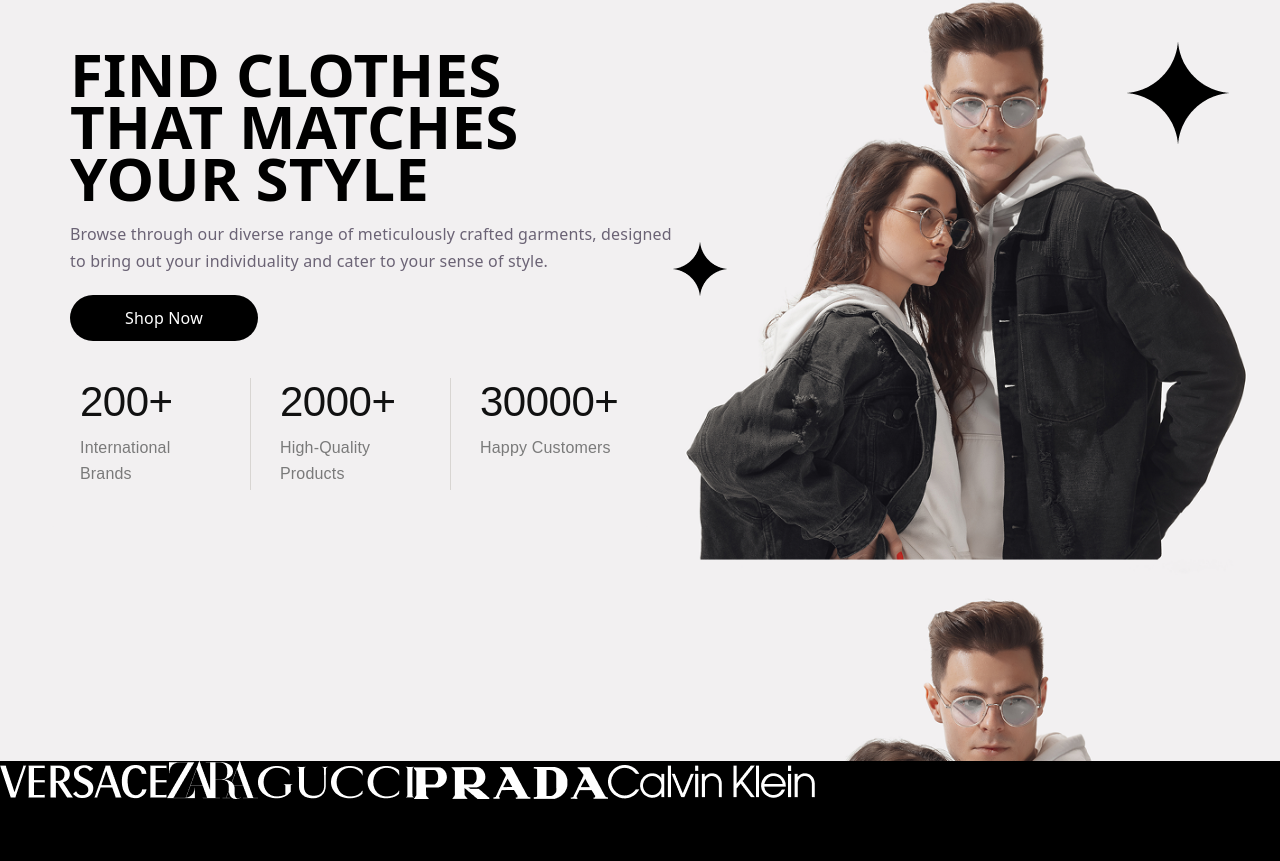
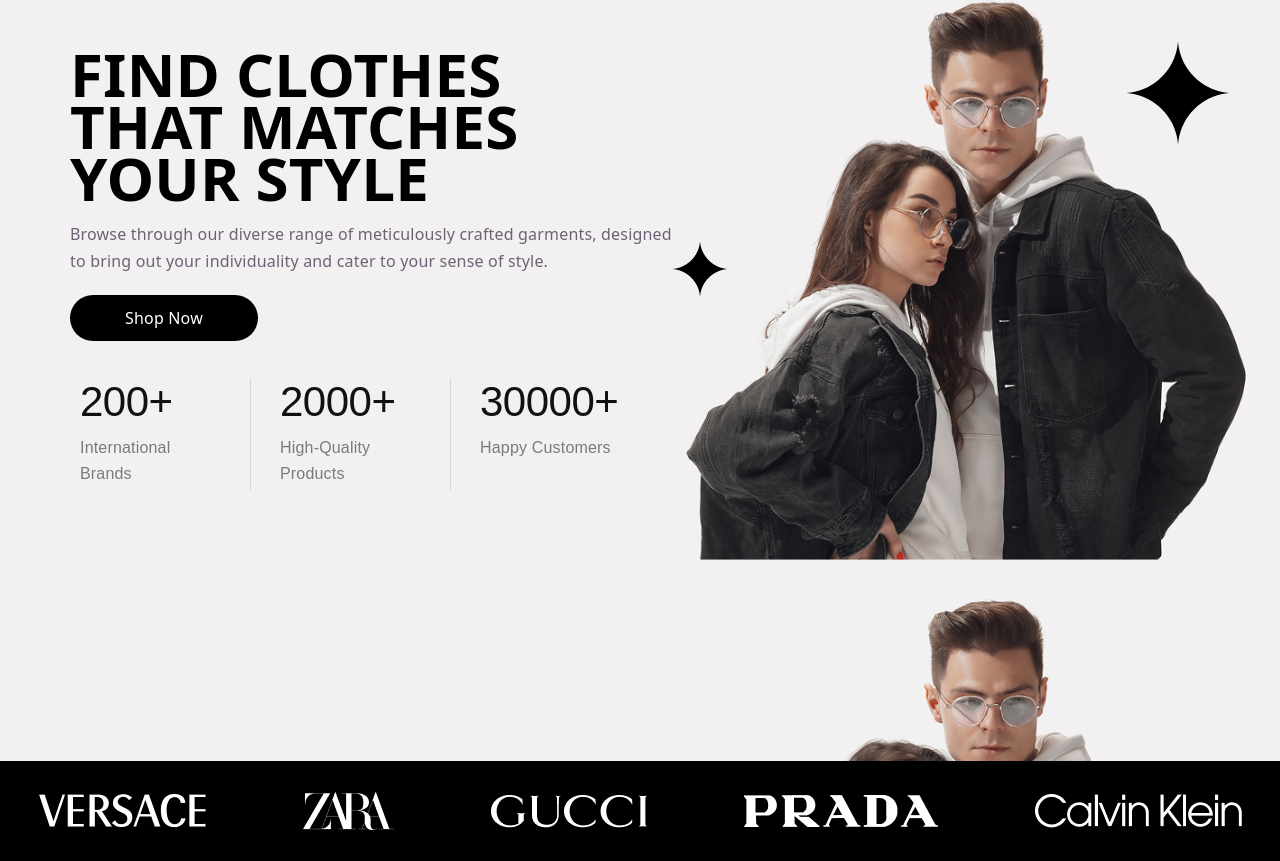
Before and after one commit to NXT-ASAD-CODE/4-backend-frontend-assignment-of-sayalani, a React (Vite) app: page / in a window 1280 px wide. Shown: the part 159-1020 px from the top of the page. Built offline with nearby package versions, Linux system fonts and the light colour scheme.

Commit message:
Making Slider Complete

```diff
--- a/src/index.css
+++ b/src/index.css
@@ -180,5 +180,8 @@
   .Slider{
     background-color: black;
     height: 100px;
+    display: flex;
     align-items: center;
+    gap: 20px;
+    justify-content: space-around;
   }
```
